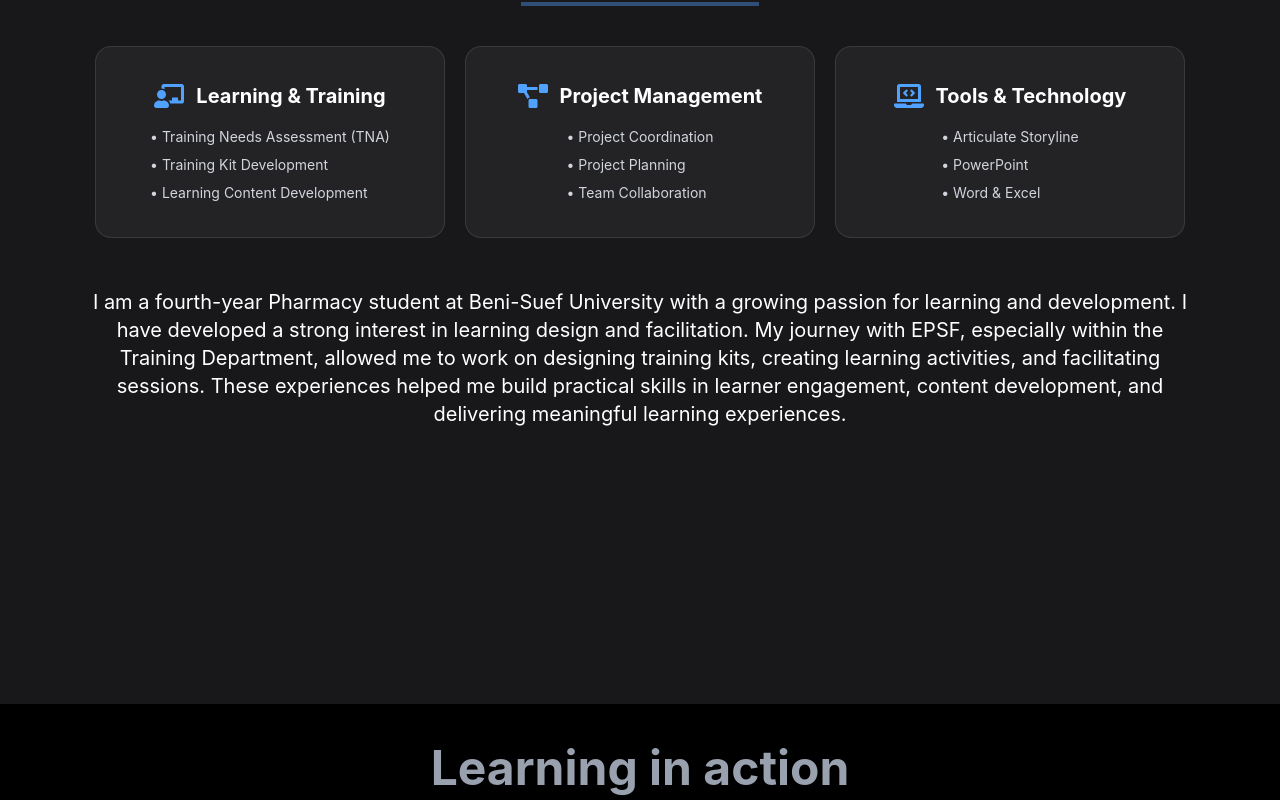
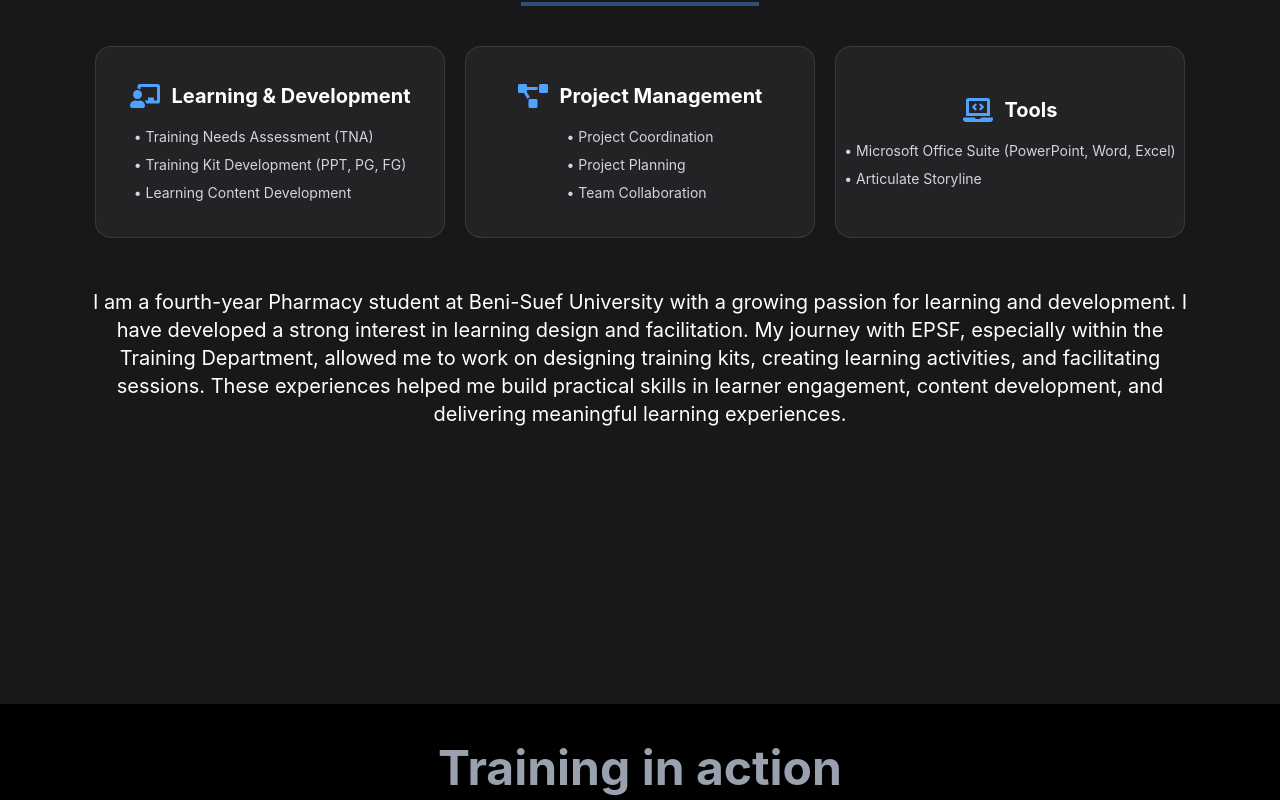
Before and after one commit to Tarek1003/mariam-adel-portoflio, a React (Vite) app: page / in a window 1280 px wide. Shown: the part 896-1696 px from the top of the page. Built offline with nearby package versions, Linux system fonts and the light colour scheme.

Commit message:
clinet edits

```diff
--- a/src/components/Highlights.jsx
+++ b/src/components/Highlights.jsx
@@ -10,7 +10,7 @@ const Highlights = () => {
       className='relative min-h-screen overflow-hidden bg-black px-4 py-7 sm:px-6 md:px-10 md:py-10 lg:px-16 xl:px-20'
       id='high-light'>
       <h1 className='mx-auto w-fit border-b-4 border-blue-400/40 pb-2.5 text-2xl font-bold text-gray-400 sm:text-3xl md:text-4xl lg:text-5xl'>
-        Learning in action
+        Training in action
       </h1>
       <div className='relative  w-full'>
         <img
--- a/src/components/data/skills.js
+++ b/src/components/data/skills.js
@@ -6,11 +6,11 @@ import {
 
 export const skills = [
   {
-    title: "Learning & Training",
+    title: "Learning & Development",
     icon: FaChalkboardTeacher,
     skills: [
       "Training Needs Assessment (TNA)",
-      "Training Kit Development",
+      "Training Kit Development (PPT, PG, FG)",
       "Learning Content Development",
     ],
   },
@@ -20,8 +20,11 @@ export const skills = [
     skills: ["Project Coordination", "Project Planning", "Team Collaboration"],
   },
   {
-    title: "Tools & Technology",
+    title: "Tools ",
     icon: FaLaptopCode,
-    skills: ["Articulate Storyline", "PowerPoint", "Word & Excel"],
+    skills: [
+      "Microsoft Office Suite (PowerPoint, Word, Excel)",
+      "Articulate Storyline",
+    ],
   },
 ];
```
